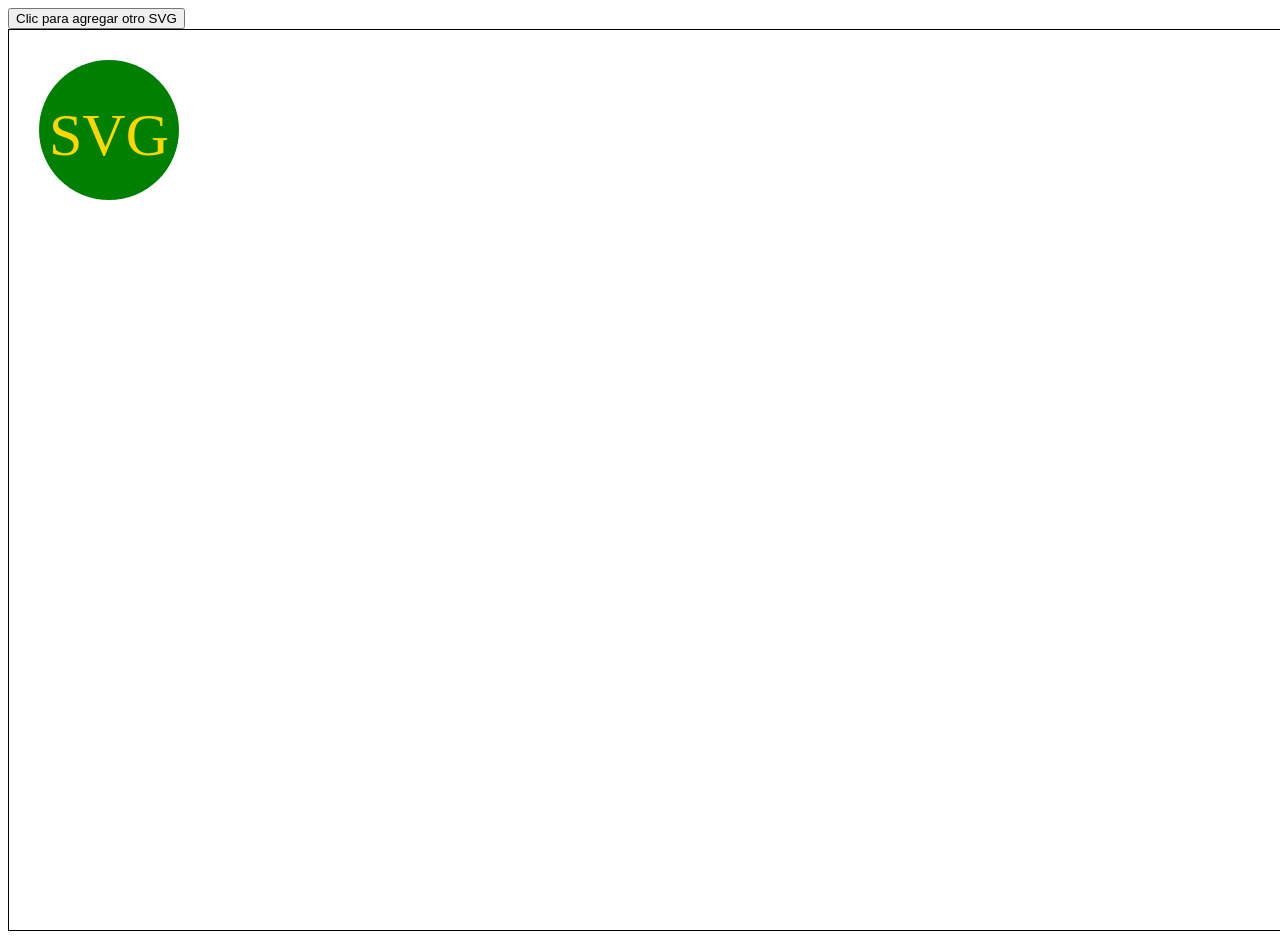
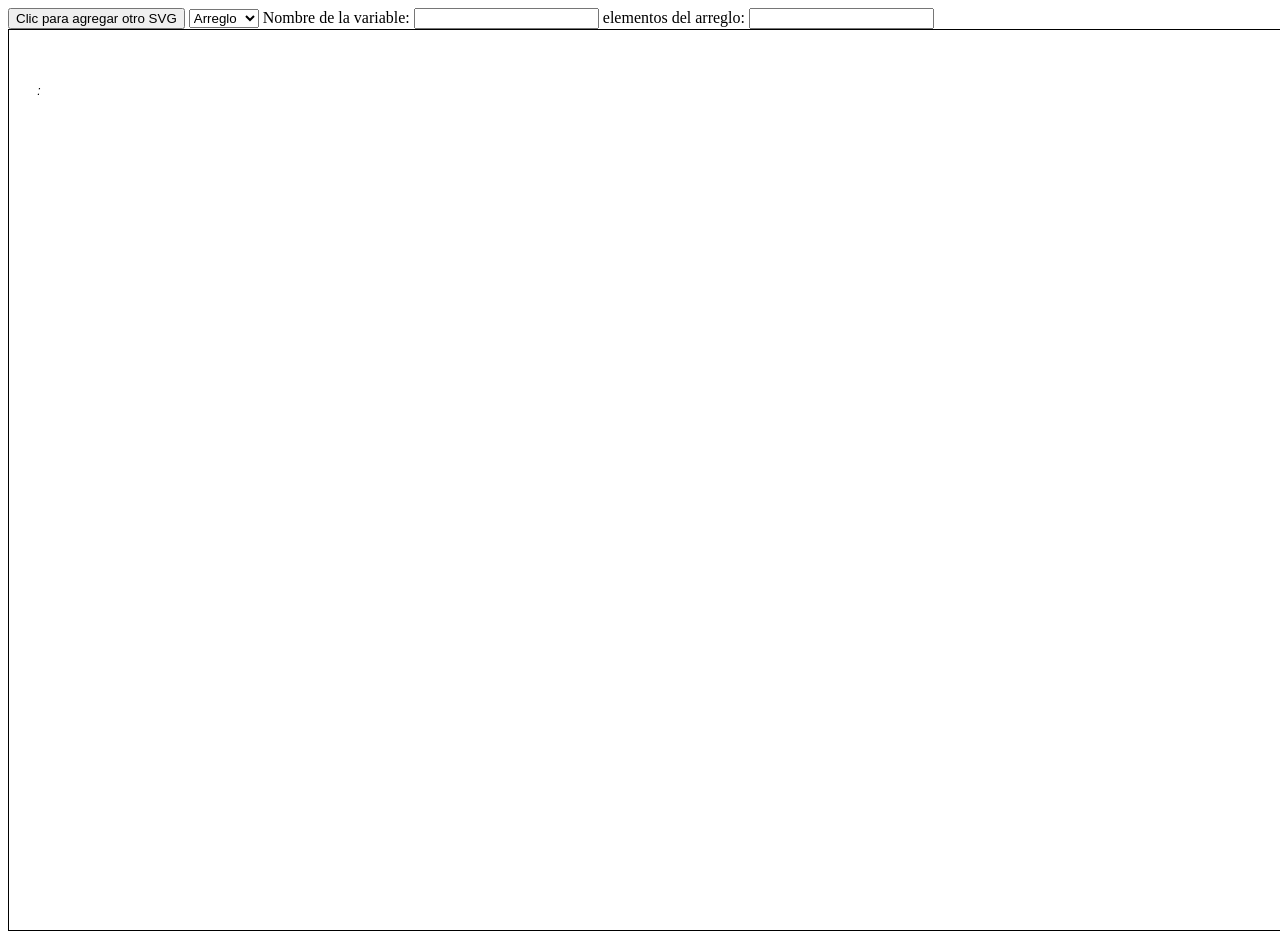
Before and after one commit to HernandezJosze/SimuladorWebDeCodigoC, a plain HTML site: page index.html in a window 1280 px wide. Both pictures are taken after a click on the button "Clic para agregar otro SVG". Shown: the top 939 px of the page. Drawn offline with Linux system fonts and the light colour scheme.

Commit message:
Arrays and vars

```diff
--- a/index.html
+++ b/index.html
@@ -21,51 +21,112 @@
       </style>
    </head>
    <body>
-      <button id="agregaSVG">Clic para agregar otro SVG</button>
+      <button id="addSVG">Clic para agregar otro SVG</button>
+      <select id="typeSVG">
+         <option value="Arreglo">Arreglo</option>
+         <option value="Variable">Variable</option>
+      </select>
+      Nombre de la variable: <input id="nameVar" type="text"> </input>
+      elementos del arreglo: <input id="numElements" type="number"> </input>
       <svg id="containerSVG"  style="width: 1400px; height:900px; display: flex; flex-flow: row wrap">
-
+         <style>
+             .small{ font: italic 12px sans-serif; fill: black;}
+         </style>
       </svg>
    </body>
 
+   <script>
+      function create_svg(type, svg_attributes, properties) {
+         let node = document.createElementNS("http://www.w3.org/2000/svg", type);
+         for (let name in svg_attributes) {
+            node.setAttributeNS(null, name, svg_attributes[name]);
+         }
+         for (let name in properties) {
+            node[name] = properties[name];
+         }
+         return node
+      }
+      const posX = 30, posY = 30;
+      const container = document.getElementById("containerSVG");
+      const addSVG = document.getElementById("addSVG");
+      let idNodes = [1], cx = posX, cy = posY, tam = 60;
 
-   <script>
-      function create_svg(tipo, atributos_svg, propiedades) {
-         let nodo = document.createElementNS("http://www.w3.org/2000/svg", tipo);
-         for (let nombre in atributos_svg) {
-            nodo.setAttributeNS(null, nombre, atributos_svg[nombre]);
+
+      addSVG.addEventListener("click", function() {
+         let selectSVG = document.getElementById('typeSVG').options;
+         selectSVG = selectSVG[selectSVG.selectedIndex].value;
+         if(selectSVG == "Arreglo") {
+            createArr();
+         }else if(selectSVG == "Variable"){
+            createVar(document.getElementById("nameVar").value,  2 * tam);
          }
-         for (let nombre in propiedades) {
-            nodo[nombre] = propiedades[nombre];
+         idNodes.push(idNodes[idNodes.length - 1] + 1);
+      });
+      // this function uses createVar to create the necessary space for the array
+      function createArr( ){
+         let node, num = document.getElementById("numElements").value;
+         if(cx + tam * num + tam >= 1400){
+            cx = posX;
+            cy += 150;
+            if(cy >= 900 || cx + tam * num + tam >= 1400){
+               alert("El arreglo es demasiado grande");
+               return;
+            }
          }
-         return nodo
+         // Create the name of the array
+         let name = document.getElementById('nameVar').value + ':';
+         node = create_svg("text", { "x": cx, "y": cy + 5 + tam / 2, "text-anchor":"middle", "class": "small"}, { "textContent": name}); //array's name
+         node.id = "svg" + idNodes[idNodes.length - 1] + '_name';
+         container.appendChild(node);
+         cx+= tam / 2;
+
+         //Create array
+         for(let index = 0; index < num; ++index){
+            createVar(index, 0);
+            /*
+            node = create_svg('rect', { "x": cx, "y": cy, "width": tam, "height": tam, "fill": "white", "stroke":"black"}); //space
+            node.id = "svg" + idNodes[idNodes.length - 1] + '_element' + i;
+            container.appendChild(node);
+
+            node = create_svg("text", { "x": cx + tam / 2, "y": cy + 5 + tam / 2, "text-anchor":"middle", "class": "small"}, { "textContent": "8907097" }); //content
+            node.id = "svg" + idNodes[idNodes.length - 1] + '_text' + i;
+            container.appendChild(node);
+
+            node = create_svg("text", { "x": cx + tam / 2, "y": cy + 15 + tam, "text-anchor":"middle", "class": "small"}, { "textContent": i }); //index
+            node.id = "svg" + idNodes[idNodes.length - 1] + '_index' + i;
+            container.appendChild(node);
+            */
+            cx+=tam;
+         }
+         cx+=tam;
       }
-      let idNodes = [1];
-      const posX = 100, posY = 100;
-      let cx = posX, cy = posY, radio = 70;
-      const container = document.getElementById("containerSVG");
-      const button = document.getElementById("agregaSVG");
-      button.addEventListener("click", function() {
-         if(cy + radio > 900){
-            alert('limite alcanzado');
-            return;
+      /*
+         this function receive the name of the space and the offset to add to cx;
+      */
+      function createVar(name, sumCx){
+         if(cx + tam >= 1400){
+            cx = posX;
+            cy += 150;
+            if(cy >= 900){
+               alert("Espacio lleno");
+               return;
+            }
          }
-
+         // Create variable's name
          let node;
-         node = create_svg("circle", { "cx": cx, "cy": cy, "r": radio });
-         node.id = "svg" + idNodes[idNodes.length - 1];
+         node = create_svg("text", { "x": cx + tam / 2, "y": cy + 15 + tam, "text-anchor":"middle", "class": "small"}, { "textContent": name });
+         node.id = "svg" + idNodes[idNodes.length - 1] + '_name_' + name;
          container.appendChild(node);
 
-         node = create_svg("text", { "x": cx, "y": cy + 25, "text-anchor":"middle"}, { "textContent": "SVG" });
-         node.id = "svg" + idNodes[idNodes.length - 1] + 'text';
+         //Create variable
+         node = create_svg('rect', { "x": cx, "y": cy, "width": tam, "height": tam, "fill": "white", "stroke":"black"});
+         node.id = "svg" + idNodes[idNodes.length - 1] + '_element_' + name;
          container.appendChild(node);
 
-         idNodes.push(idNodes[idNodes.length - 1] + 1);
-         if(cx + radio + 150 <= 1400){
-            cx +=150;
-         }else{
-            cy +=150;
-            cx = posX;
-         }
-      });
+         node = create_svg("text", { "x": cx + tam / 2, "y": cy + 5 + tam / 2, "text-anchor":"middle", "class": "small"}, { "textContent": "8907097" });
+         node.id = "svg" + idNodes[idNodes.length - 1] + '_text_' + name;
+         container.appendChild(node);
+         cx+= sumCx;
+      }
    </script>
 </html>
```
